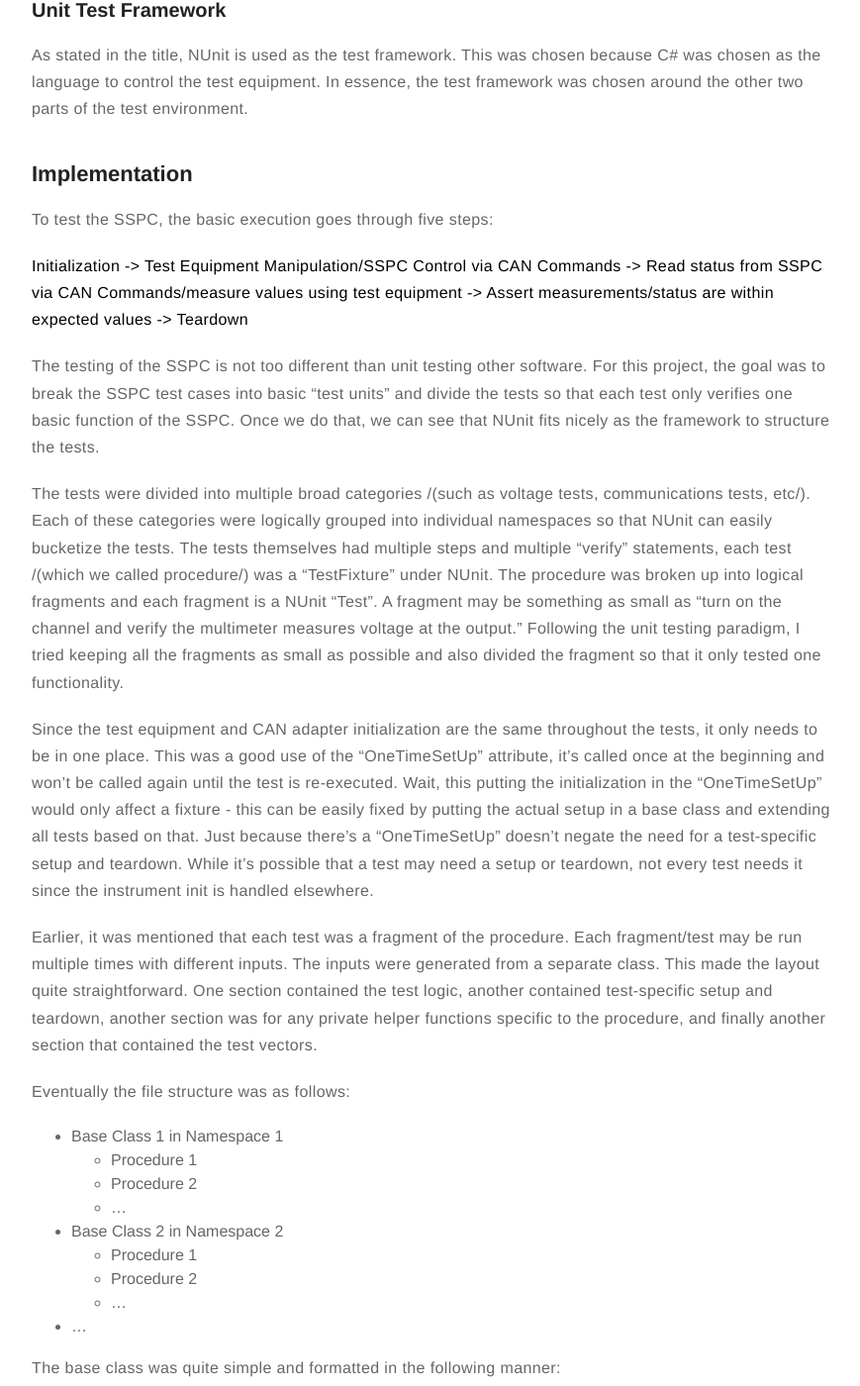
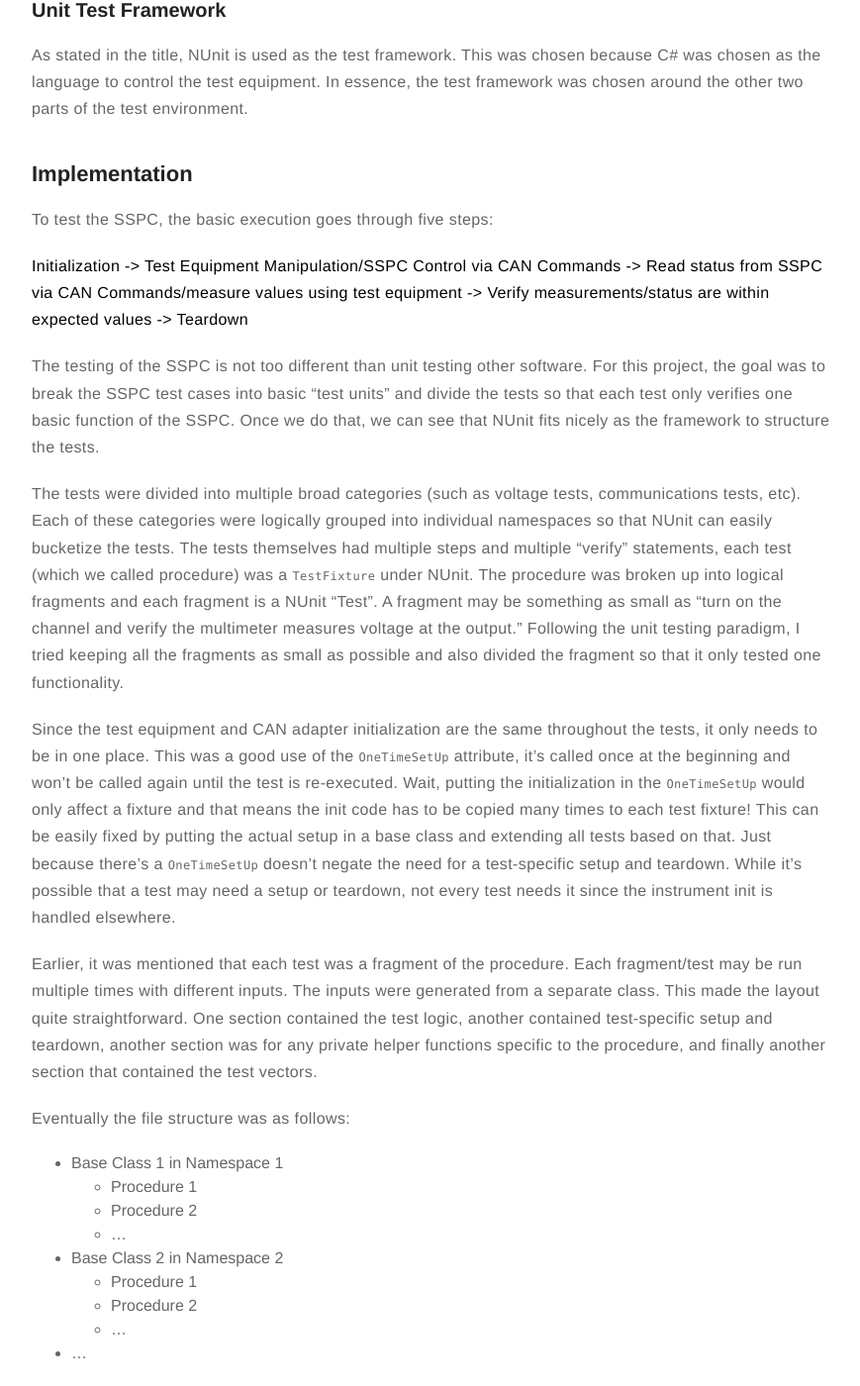
Before and after one commit to JerryBLi/jerrybli.github.io, a Jekyll site: the page built from _posts/2019-01-29-Repurposing-NUnit-for-HW-testing.markdown, in a window 1280 px wide and 1400 px high, scrolled down 1607 px. Shown: the whole window at 99% size, without its empty margins (203-1072 px from the left). Built offline with Jekyll 4.4.1, drawn with Linux system fonts in a browser that asks for light colours; some of the changed text lies outside the part shown.

Commit message:
Update 2019-01-29-Repurposing-NUnit-for-HW-testing.markdown

```diff
--- a/_posts/2019-01-29-Repurposing-NUnit-for-HW-testing.markdown
+++ b/_posts/2019-01-29-Repurposing-NUnit-for-HW-testing.markdown
@@ -37,13 +37,13 @@ As stated in the title, NUnit is used as the test framework. This was chosen bec
 ## Implementation
 To test the SSPC, the basic execution goes through five steps:
 
-**Initialization -> Test Equipment Manipulation/SSPC Control via CAN Commands -> Read status from SSPC via CAN Commands/measure values using test equipment -> Assert measurements/status are within expected values -> Teardown**
+**Initialization -> Test Equipment Manipulation/SSPC Control via CAN Commands -> Read status from SSPC via CAN Commands/measure values using test equipment -> Verify measurements/status are within expected values -> Teardown**
 
 The testing of the SSPC is not too different than unit testing other software. For this project, the goal was to break the SSPC test cases into basic "test units" and divide the tests so that each test only verifies one basic function of the SSPC. Once we do that, we can see that NUnit fits nicely as the framework to structure the tests.
 
-The tests were divided into multiple broad categories /(such as voltage tests, communications tests, etc/). Each of these categories were logically grouped into individual namespaces so that NUnit can easily bucketize the tests. The tests themselves had multiple steps and multiple "verify" statements, each test /(which we called procedure/) was a "TestFixture" under NUnit. The procedure was broken up into logical fragments and each fragment is a NUnit "Test". A fragment may be something as small as "turn on the channel and verify the multimeter measures voltage at the output." Following the unit testing paradigm, I tried keeping all the fragments as small as possible and also divided the fragment so that it only tested one functionality.
+The tests were divided into multiple broad categories \(such as voltage tests, communications tests, etc\). Each of these categories were logically grouped into individual namespaces so that NUnit can easily bucketize the tests. The tests themselves had multiple steps and multiple "verify" statements, each test \(which we called procedure\) was a `TestFixture` under NUnit. The procedure was broken up into logical fragments and each fragment is a NUnit "Test". A fragment may be something as small as "turn on the channel and verify the multimeter measures voltage at the output." Following the unit testing paradigm, I tried keeping all the fragments as small as possible and also divided the fragment so that it only tested one functionality.
 
-Since the test equipment and CAN adapter initialization are the same throughout the tests, it only needs to be in one place. This was a good use of the "OneTimeSetUp" attribute, it's called once at the beginning and won't be called again until the test is re-executed. Wait, this putting the initialization in the "OneTimeSetUp" would only affect a fixture - this can be easily fixed by putting the actual setup in a base class and extending all tests based on that. Just because there's a "OneTimeSetUp" doesn't negate the need for a test-specific setup and teardown. While it's possible that a test may need a setup or teardown, not every test needs it since the instrument init is handled elsewhere.
+Since the test equipment and CAN adapter initialization are the same throughout the tests, it only needs to be in one place. This was a good use of the `OneTimeSetUp` attribute, it's called once at the beginning and won't be called again until the test is re-executed. Wait, putting the initialization in the `OneTimeSetUp` would only affect a fixture and that means the init code has to be copied many times to each test fixture! This can be easily fixed by putting the actual setup in a base class and extending all tests based on that. Just because there's a `OneTimeSetUp` doesn't negate the need for a test-specific setup and teardown. While it's possible that a test may need a setup or teardown, not every test needs it since the instrument init is handled elsewhere.
 
 Earlier, it was mentioned that each test was a fragment of the procedure. Each fragment/test may be run multiple times with different inputs. The inputs were generated from a separate class. This made the layout quite straightforward. One section contained the test logic, another contained test-specific setup and teardown, another section was for any private helper functions specific to the procedure, and finally another section that contained the test vectors.
 
@@ -138,8 +138,8 @@ Obviously, in the actual test application, the names of the variables, classes,
 
 ## Final Thoughts
 * There is a lot more information that wasn't included in this post, this whole project was a cumulation of over a year's worth of research.
-* As with most re-purposing efforts, not everything works nicely together - in this case, the Unit Testing paradigm doesn't allow user input during test execution /(and that makes sense, you should use a mock for that purpose/) but when we're testing hardware, sometimes human intervention is necessary and NUnit doesn't provide a good way for user input.
-* Sometimes, testing requires long wait periods for equipment to reset and initialize. The code has many Sleep statements that just look ugly and feels like a code smell.
+* As with most re-purposing efforts, not everything works nicely together - in this case, the Unit Testing paradigm doesn't allow user input during test execution \(and that makes sense, you should use a mock for that purpose\) but when we're testing hardware, sometimes human intervention is necessary and NUnit doesn't provide a good way for user input.
+* Sometimes, testing requires long wait periods for equipment to reset and initialize. The code has many `Sleep` statements that just look ugly and feels like a code smell.
 
 **The test equipment automation was achieved with IVI drivers. Learn more about them [here](http://www.ivifoundation.org/).**
 
```
Also changed, not shown: other parts of _posts/2019-01-29-Repurposing-NUnit-for-HW-testing.markdown (+2 -2 lines).
